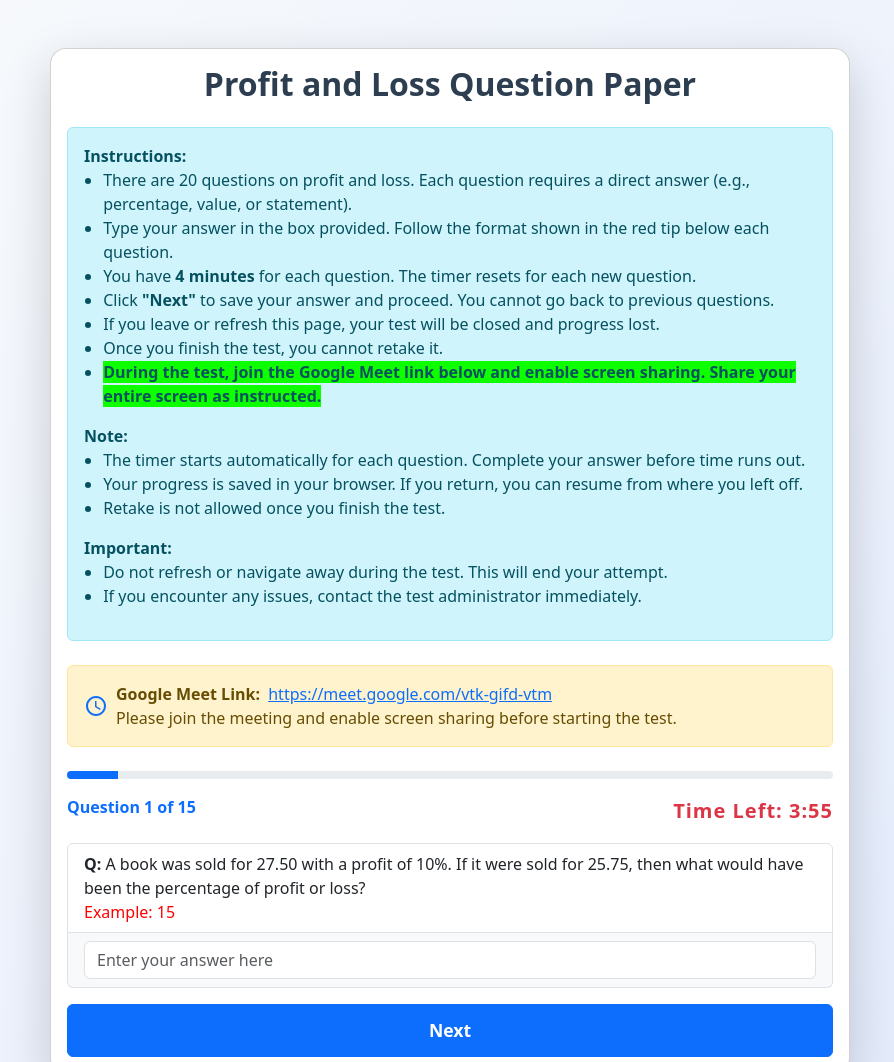
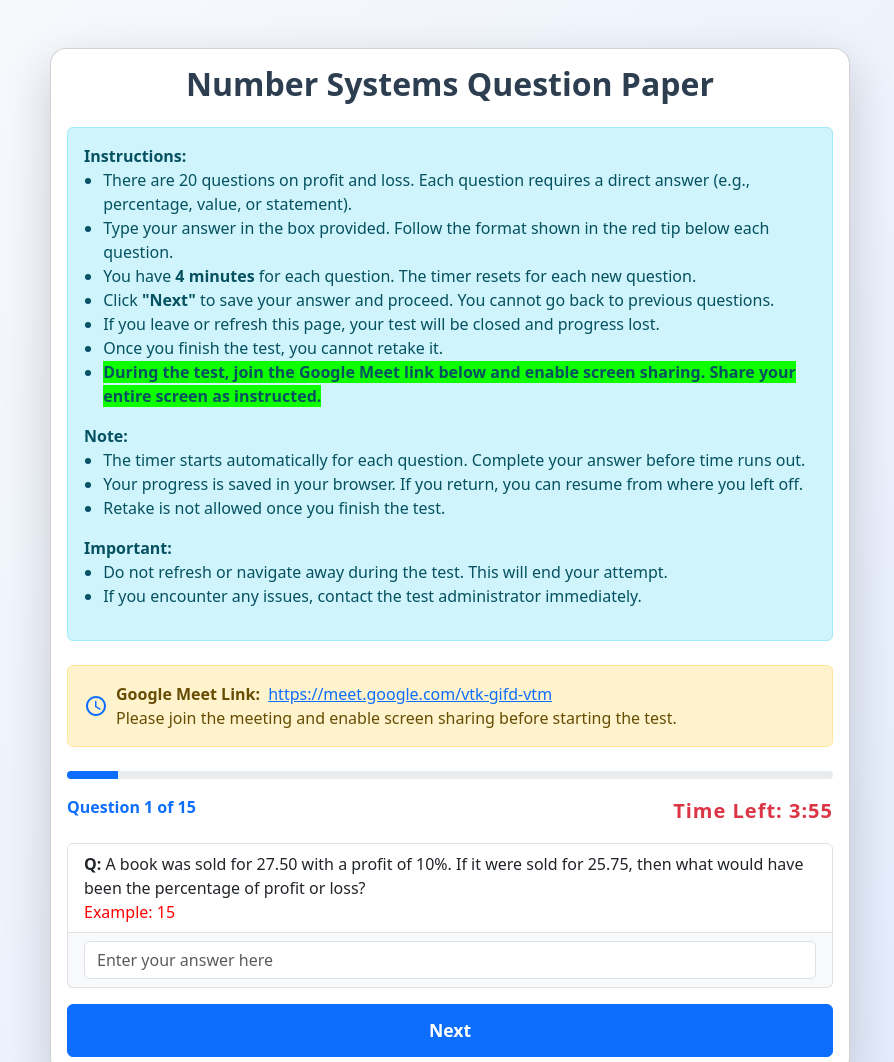
Before and after one commit to Vijay112003/aptitudetest, a plain HTML site: page index.html in a window 1280 px wide. Shown: the top 1062 px of the page, without its empty margins (190-1084 px from the left). Drawn offline with nearby package versions, Linux system fonts and the light colour scheme.

Commit message:
Add files via upload

```diff
--- a/index.html
+++ b/index.html
@@ -75,7 +75,7 @@
     <div class="container py-5">
         <div class="card shadow-lg mx-auto" style="max-width: 800px;">
             <div class="card-body">
-                <h1 class="card-title text-center mb-4">Profit and Loss Question Paper</h1>
+                <h1 class="card-title text-center mb-4">Number Systems Question Paper</h1>
                 <div class="instructions mb-4">
                     <div class="alert alert-info">
                         <strong>Instructions:</strong>
```
